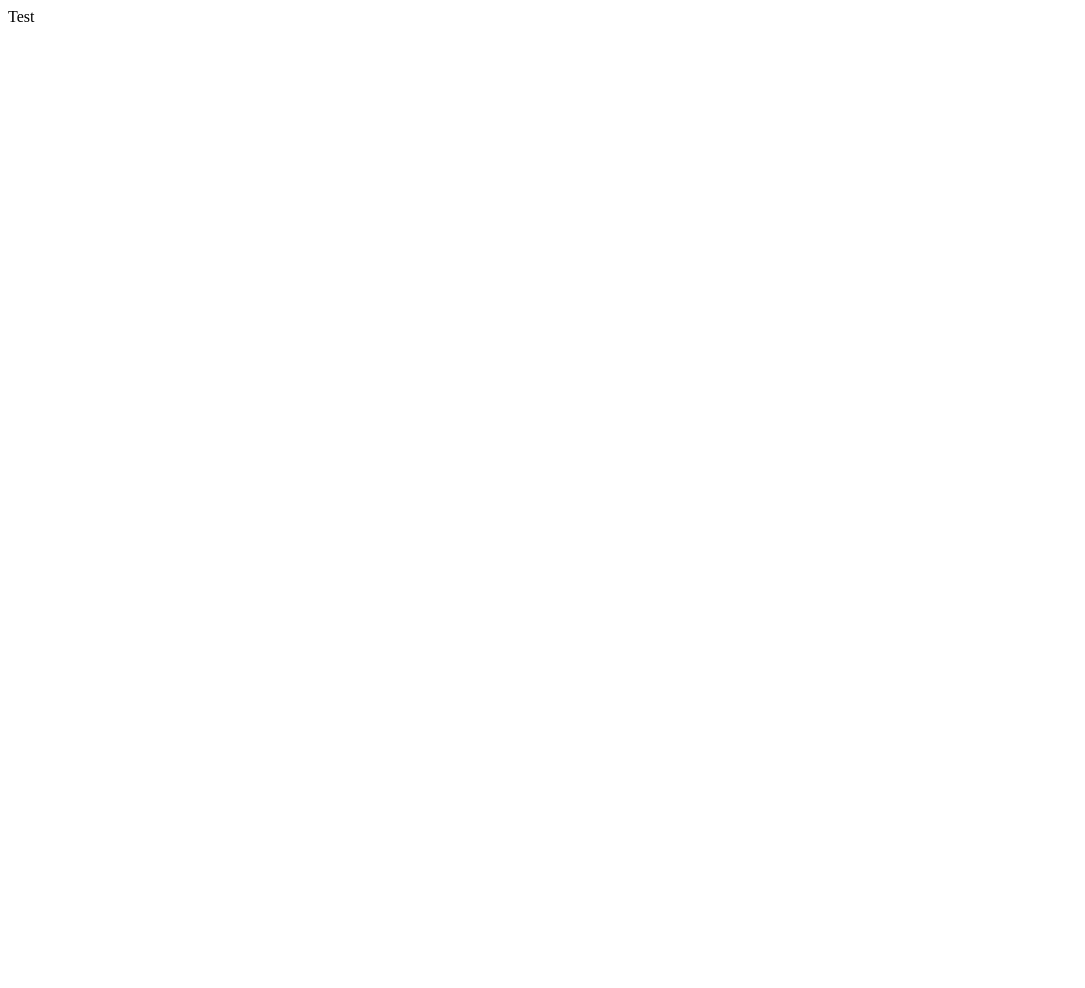
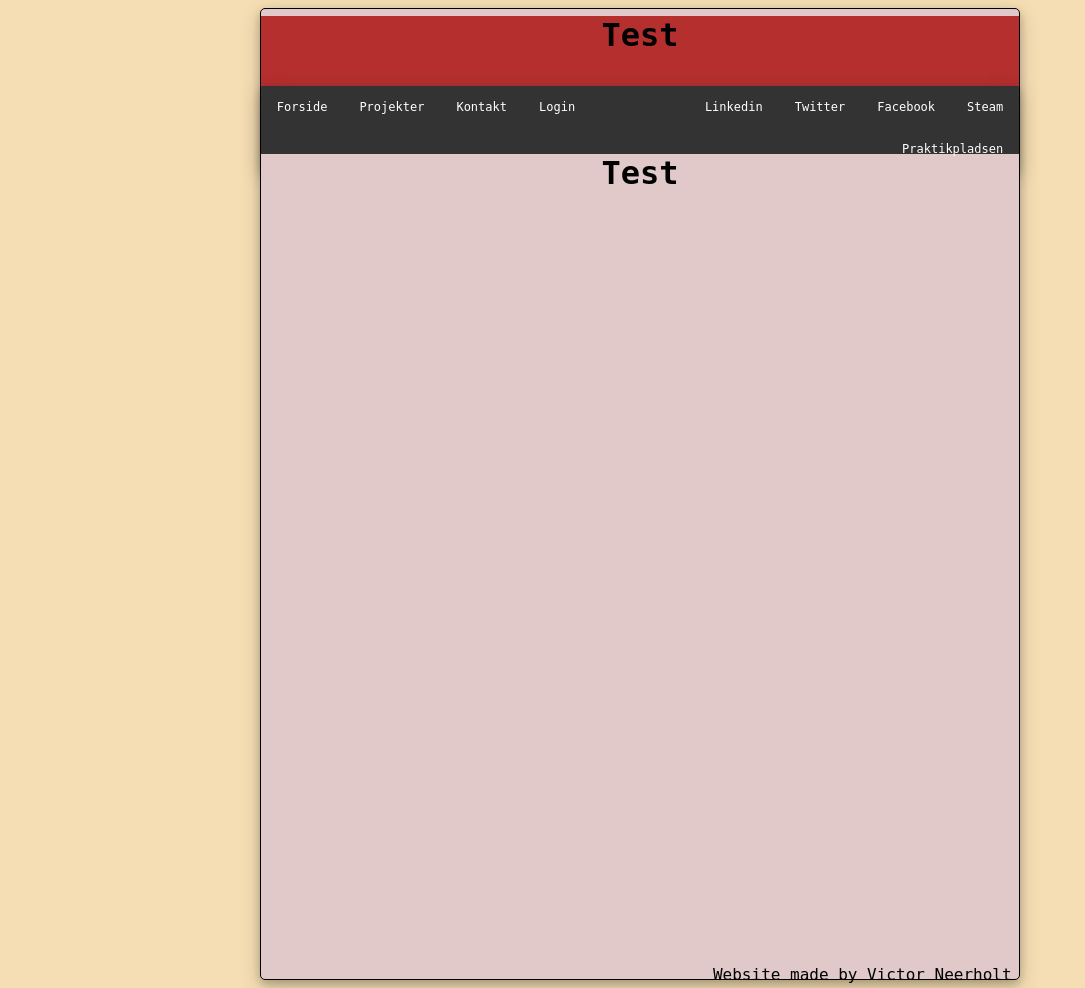
Before and after one commit to Neerholt/sko, a PHP site: page / in a window 1280 px wide. Before the commit the part shown is almost empty. Shown: the whole page, without its empty margins (0-1085 px from the left). Before the commit the page ends 22 px from the top, so only its background shows below. Run offline with PHP 8.4, Linux system fonts and the light colour scheme.

Commit message:
Lavet noget css

```diff
--- /dev/null
+++ b/Style.css
@@ -0,0 +1,90 @@
+body{
+    background-color:wheat;
+    width: auto;
+    height: auto;
+}
+/*Stylesheet for container*/
+#container{
+    background-color: #e0c9c8;
+    width: 60%;
+    height: 970px;
+    margin-left: auto;
+    margin-right: auto;
+    border: 1px solid black;
+    border-radius: 5px;
+    box-shadow: 0 4px 8px 0 rgba(0, 0, 0, 0.2), 0 6px 20px 0 rgba(0, 0, 0, 0.19);
+    font-family: 'IBM Plex Mono', monospace;
+}
+
+/*Stylesheet for min header container, hvor header og nav-bar er placeret*/
+#header-container{
+    margin-top: -1.9%;
+    margin-left: auto;
+    margin-right: auto;
+    width: 100%;
+    height: 12%;
+    background-color: wheat;
+}
+
+/*Stylesheet for min overskrift header*/
+#header{
+    margin-left: auto;
+    margin-right: auto;
+    height: 60%;
+    background-color: #b52f2f;
+}
+
+/*Stylesheet for min nav-bar*/
+#nav-bar{
+    margin-left: auto;
+    margin-right: auto;
+    height: 40%;
+    background-color: #3b3737;
+}
+
+/*Stylesheet for min main-container*/
+#main-container{
+    width: auto;
+    height: 82%;
+    background-color: #e0c9c8;
+
+}
+
+/*Stylesheet for min footer*/
+#footer{
+    width: 99%;
+    height: 2%;
+    text-align: right;
+}
+
+
+/*Head nav css start*/
+ul {
+  list-style-type: none;
+  margin: 0;
+  padding: 0;
+  overflow: hidden;
+  background-color: #333;
+  box-shadow: 0 4px 8px 0 rgba(0, 0, 0, 0.2), 0 6px 20px 0 rgba(0, 0, 0, 0.19);
+  font-size: 1.0vw;
+  font-size: 1.5vh;
+  font-family: 'IBM Plex Mono', monospace;
+}
+
+li {
+  float: left;
+}
+
+li a {
+  display: block;
+  color: white;
+  text-align: center;
+  padding: 14px 16px;
+  text-decoration: none;
+
+}
+
+li a:hover:not(.active) {
+  background-color: #111;
+}
+/*Head nav  css slut*/
--- a/index.php
+++ b/index.php
@@ -1 +1,37 @@
-<?php echo 'Test'; ?>
+<!DOCTYPE html>
+<html>
+<head>
+<title>Indtast information</title>
+<meta charset="UTF-8">
+<meta name="viewport" content="width=device-width, initial-scale=1.0">
+<link rel="stylesheet" type="text/css" href="style.css">
+</head>
+<body>
+    <div id="container"><!--Container-->
+        <div id="header-container"><!--Header-Container-->
+            <div id="header"><!--header-->
+                <center><h1>Test</h1></center>
+            </div><!--header-->
+            <div id="nav-bar"><!--navbar-->
+                <ul>
+                    <li class="selected"><a href="index.php">Forside</a></li>
+                    <li><a href="pro.php">Projekter</a></li>
+                    <li><a href="kon.php">Kontakt</a></li>
+                    <li><a href="login.html">Login</a></li>
+                    <li style="float:right"><a href="https://steamcommunity.com/id/qvikke93steamaccount" target="_blank">Steam</a></li>
+                    <li style="float:right"><a href="#">Facebook</a></li>
+                    <li style="float:right"><a href="https://twitter.com/qvikke93" target="_blank">Twitter</a></li>
+                    <li style="float:right"><a href="#">Linkedin</a></li>
+                    <li style="float:right"><a href="#">Praktikpladsen</a></li>
+                </ul>
+            </div><!--navbar-->
+        </div><!--Header-Container-->
+        <div id="main-container"><!--main-container-->
+                <center><h1>Test</h1></center>
+      </div><!--main-container-->
+      <div id="footer"><!--footer-->
+          <p>Website made by Victor Neerholt</p>
+      </div><!--footer-->
+    </div><!--Container-->
+</body>
+</html>
```
